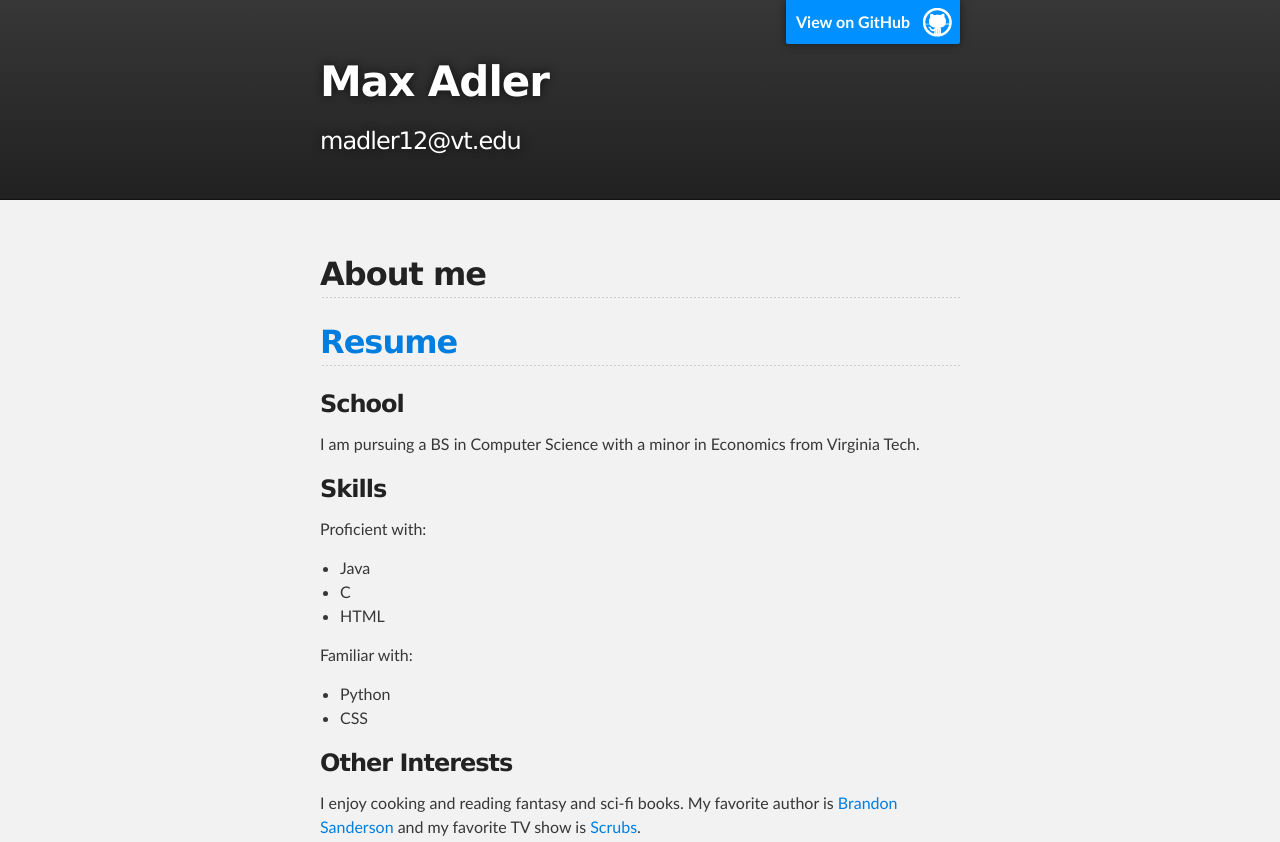
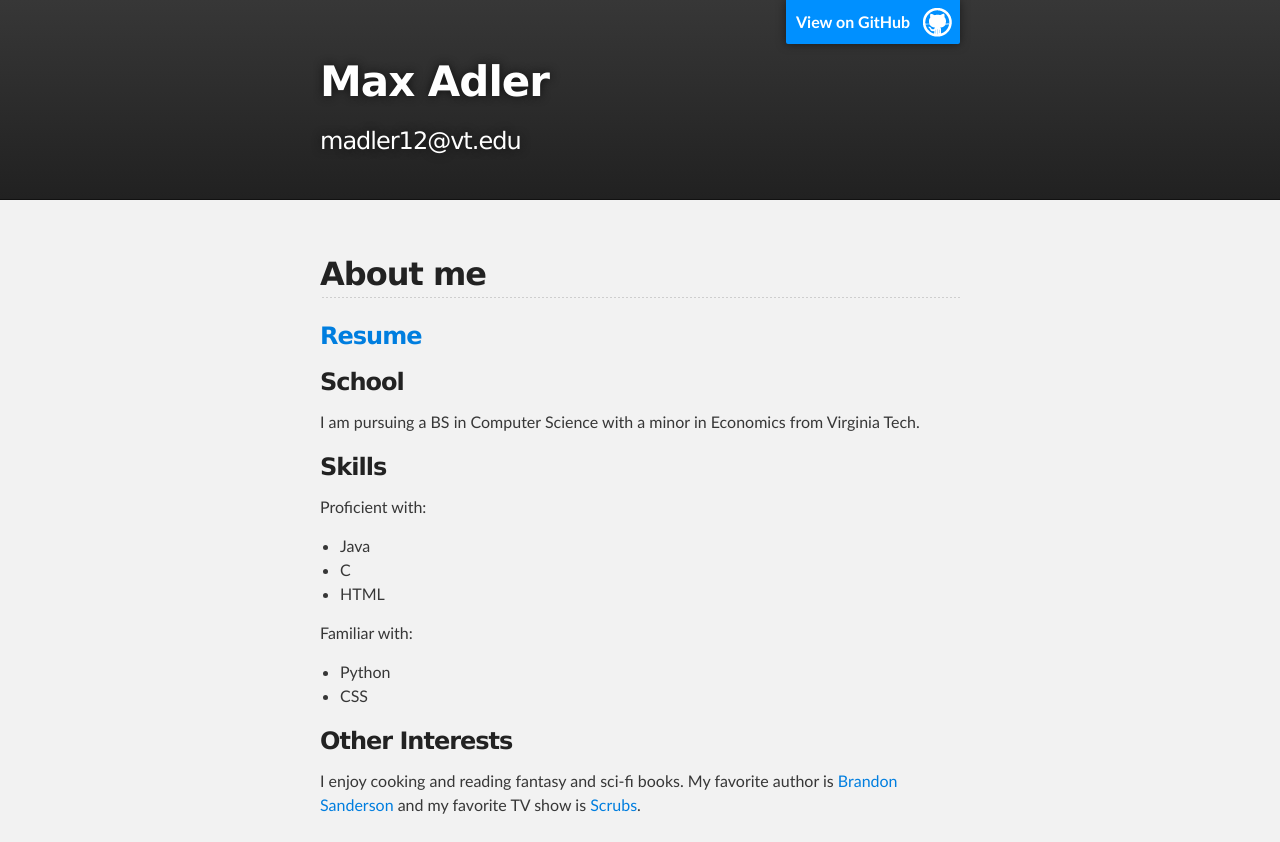
Before and after one commit to madler1268/madler1268.github.io, a plain HTML site: page index.html in a window 1280 px wide. Shown: the top 842 px of the page. Drawn offline with Linux system fonts and the light colour scheme.

Commit message:
Update index.html

```diff
--- a/index.html
+++ b/index.html
@@ -31,7 +31,7 @@
         <h2>
 <a id="about-me" class="anchor" href="#about-me" aria-hidden="true"><span aria-hidden="true" class="octicon octicon-link"></span></a>About me</h2>
 
-               <h2><a href ="MaxAdlerResume3.pdf">Resume</a></h2>
+               <h3><a href ="MaxAdlerResume3.pdf">Resume</a></h3>
 <h3>
 <a id="school" class="anchor" href="#school" aria-hidden="true"><span aria-hidden="true" class="octicon octicon-link"></span></a>School</h3>
 
```
